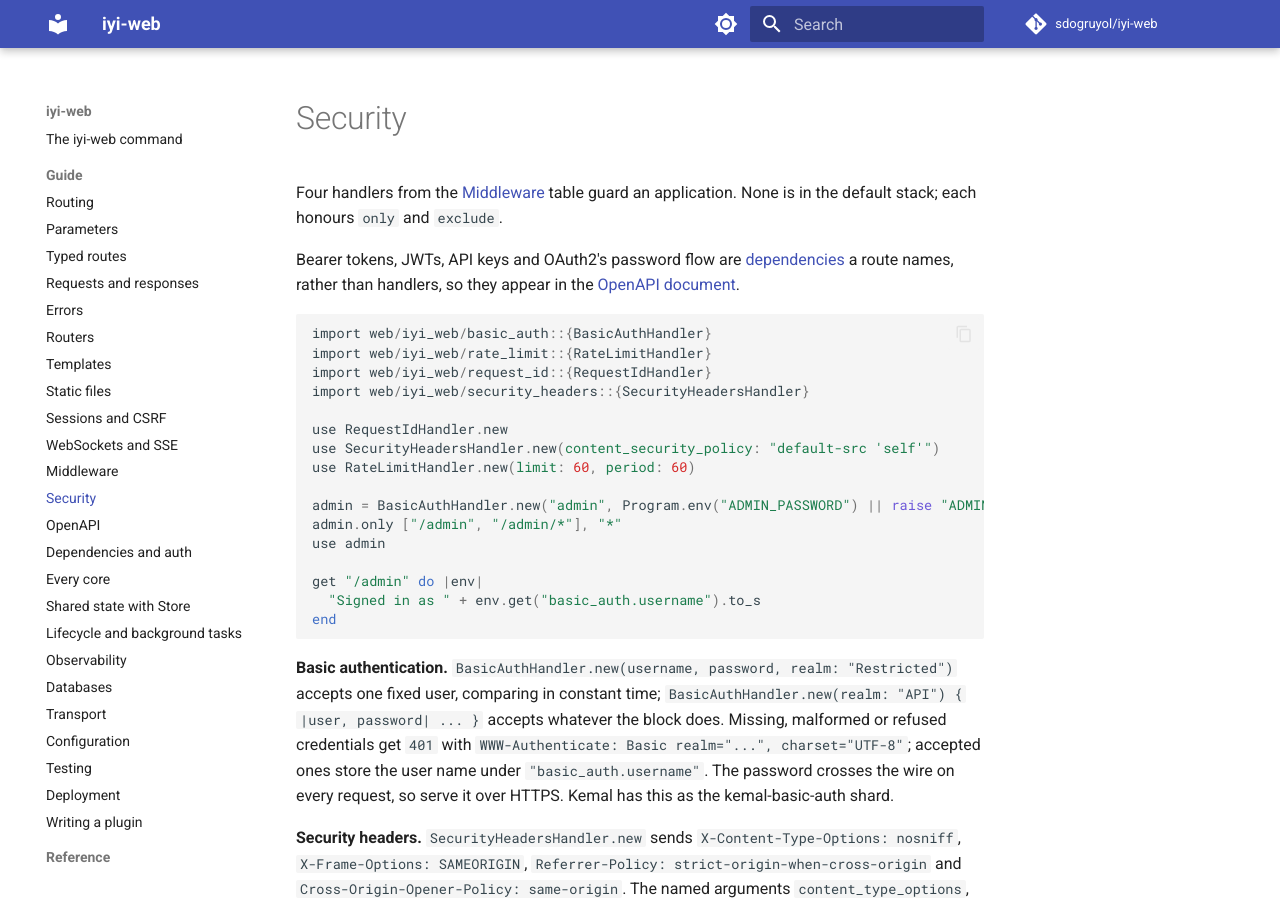
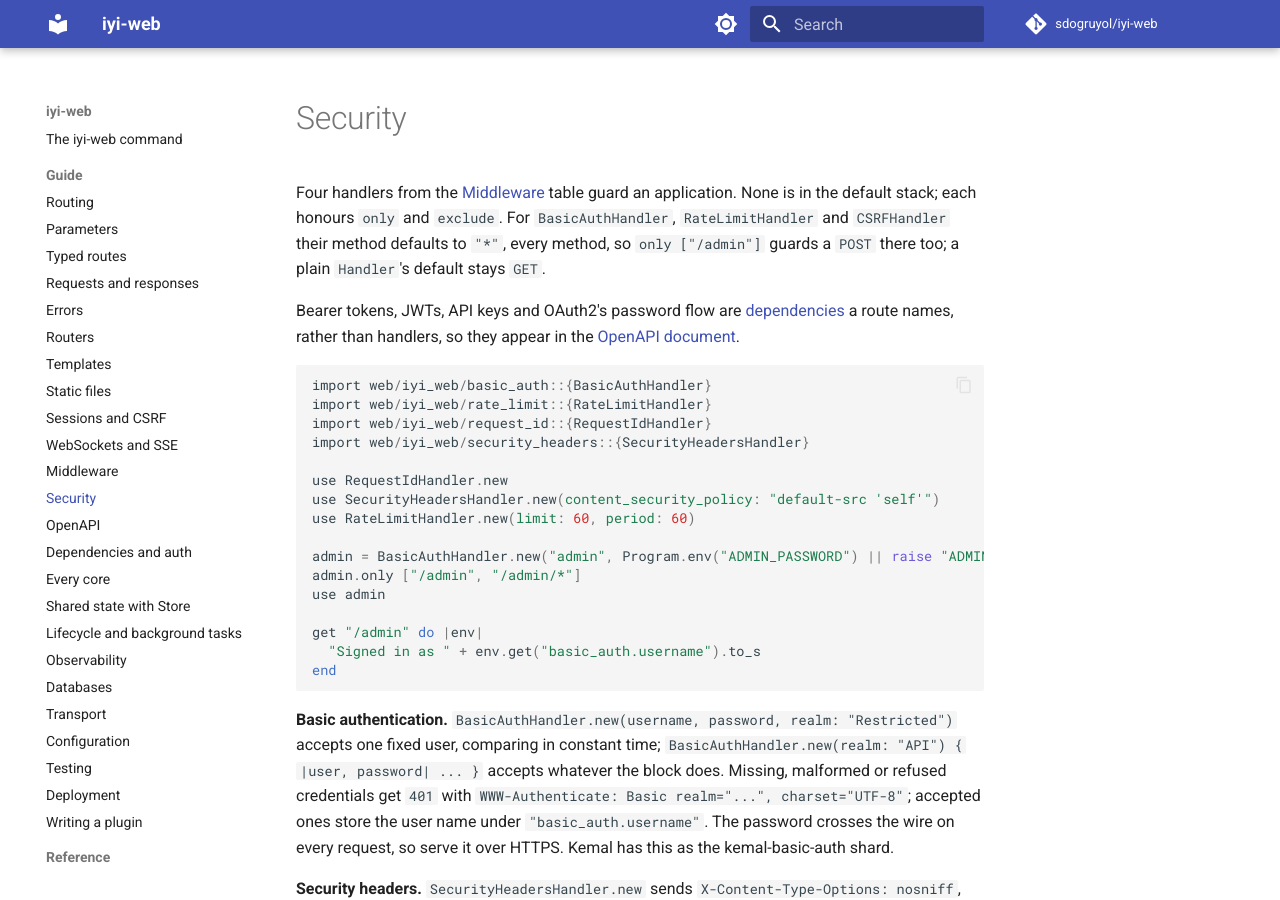
Before and after one commit to sdogruyol/iyi-web, an MkDocs documentation site: the page built from docs/security.md, in a window 1280 px wide and 900 px high. Built offline with MkDocs 1.6.1 and Material for MkDocs 9.7.7, drawn with Linux system fonts in a browser that asks for light colours; comment, search, counter and statistics services are not loaded.

Commit message:
Default only and exclude to every method on the security handlers
Handler#only and #exclude default to GET, so BasicAuthHandler's
only ["/admin"] left POST /admin unauthenticated, CSRFHandler's only
checked nothing (it never checks GET), and RateLimitHandler's
only ["/login"] left POST /login unlimited. These three handlers now
default to "*". A plain Handler keeps GET.

```diff
--- a/docs/security.md
+++ b/docs/security.md
@@ -1,7 +1,10 @@
 # Security
 
 Four handlers from the [Middleware](middleware.md) table guard an application.
-None is in the default stack; each honours `only` and `exclude`.
+None is in the default stack; each honours `only` and `exclude`. For
+`BasicAuthHandler`, `RateLimitHandler` and `CSRFHandler` their method
+defaults to `"*"`, every method, so `only ["/admin"]` guards a `POST` there
+too; a plain `Handler`'s default stays `GET`.
 
 Bearer tokens, JWTs, API keys and OAuth2's password flow are
 [dependencies](dependencies-and-auth.md) a route names, rather than
@@ -18,7 +21,7 @@ use SecurityHeadersHandler.new(content_security_policy: "default-src 'self'")
 use RateLimitHandler.new(limit: 60, period: 60)
 
 admin = BasicAuthHandler.new("admin", Program.env("ADMIN_PASSWORD") || raise "ADMIN_PASSWORD is not set")
-admin.only ["/admin", "/admin/*"], "*"
+admin.only ["/admin", "/admin/*"]
 use admin
 
 get "/admin" do |env|
```
Also changed, not shown: docs/sessions-and-csrf.md (+3 -3 lines), 6 other files.
